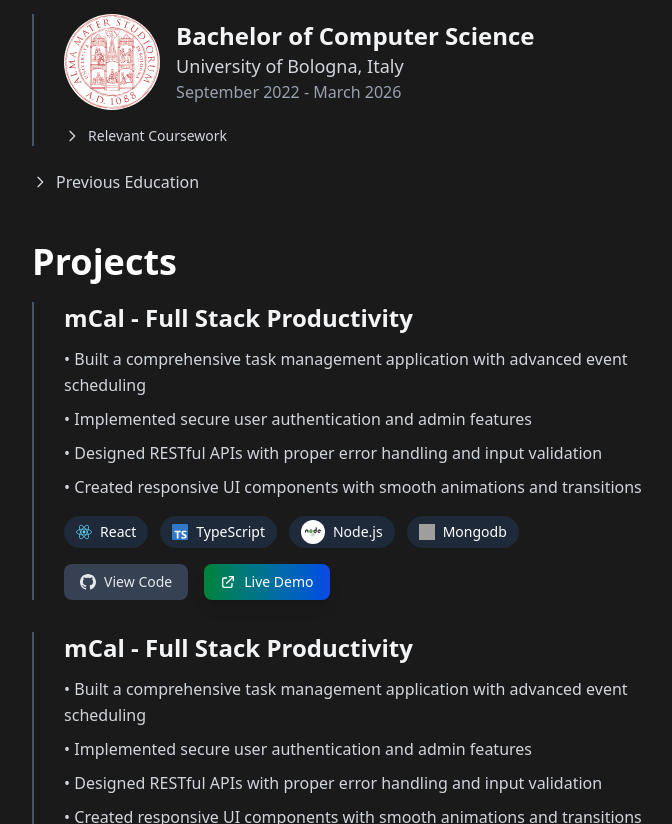
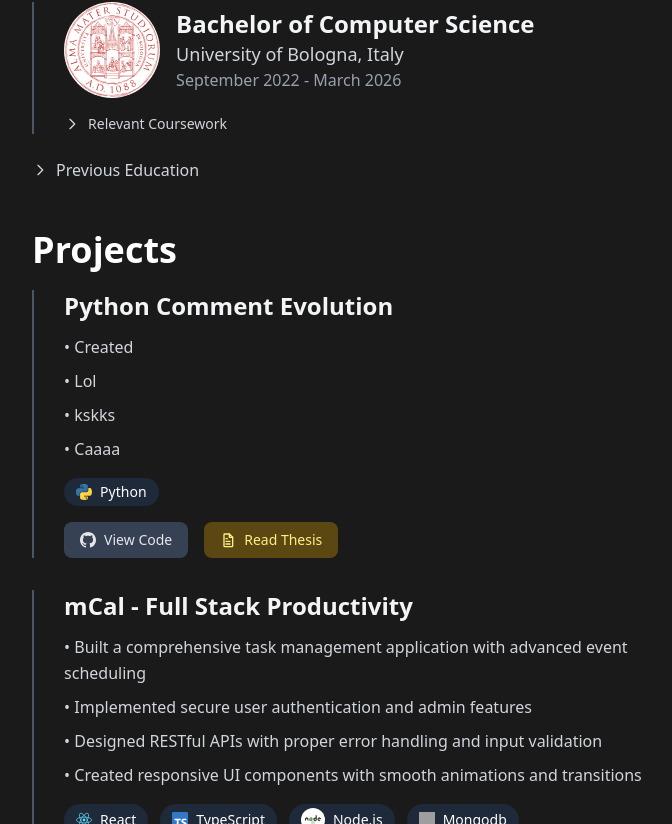
Before and after one commit to mikegaravani/portfolio-v2, a React (Vite) app: page / in a window 1280 px wide. Shown: the part 884-1708 px from the top of the page, without its empty margins (545-1217 px from the left). Built offline with nearby package versions, Linux system fonts and the light colour scheme; grey boxes are pictures that could not be loaded.

Commit message:
change stuff

```diff
--- a/src/components/ContentPane.tsx
+++ b/src/components/ContentPane.tsx
@@ -1,8 +1,5 @@
-import React, { useState } from "react";
-import JavaScriptIcon from "../assets/icons/javascript.svg";
+import React from "react";
 import TypeScriptIcon from "../assets/icons/typescript.svg";
-import CIcon from "../assets/icons/c.svg";
-import CppIcon from "../assets/icons/cpp.svg";
 import JavaIcon from "../assets/icons/java.svg";
 import PythonIcon from "../assets/icons/python.svg";
 import ReactIcon from "../assets/icons/react.svg";
@@ -11,146 +8,10 @@ import UniboIcon from "../assets/icons/unibo.svg";
 import Lilu2Icon from "../assets/icons/lilu2.png";
 import PvmIcon from "../assets/icons/pvm.png";
 import ConstructorIcon from "../assets/icons/constructor_knowledge_labs_logo.jpg";
-import MongodbIcon from "../assets/icons/mongodb.svg"; // Assuming you have a MongoDB icon
-
-interface Skill {
-  id: string;
-  name: string;
-  icon: string;
-  hoverColors: {
-    background: string;
-    border: string;
-    text: string;
-  };
-}
+import MongodbIcon from "../assets/icons/mongodb.svg";
+import ThesisPdf from "../assets/thesis.pdf";
 
 const ContentPane: React.FC = () => {
-  const [skills, setSkills] = useState<Skill[]>([
-    {
-      id: "javascript",
-      name: "JavaScript",
-      icon: JavaScriptIcon,
-      hoverColors: {
-        background: "hover:from-yellow-500/20 hover:to-yellow-600/20",
-        border: "hover:border-yellow-500/50",
-        text: "group-hover:text-yellow-300",
-      },
-    },
-    {
-      id: "typescript",
-      name: "TypeScript",
-      icon: TypeScriptIcon,
-      hoverColors: {
-        background: "hover:from-blue-500/20 hover:to-blue-600/20",
-        border: "hover:border-blue-500/50",
-        text: "group-hover:text-blue-300",
-      },
-    },
-    {
-      id: "c",
-      name: "C",
-      icon: CIcon,
-      hoverColors: {
-        background: "hover:from-blue-500/20 hover:to-blue-600/20",
-        border: "hover:border-blue-500/50",
-        text: "group-hover:text-blue-300",
-      },
-    },
-    {
-      id: "cpp",
-      name: "C++",
-      icon: CppIcon,
-      hoverColors: {
-        background: "hover:from-blue-500/20 hover:to-blue-600/20",
-        border: "hover:border-blue-500/50",
-        text: "group-hover:text-blue-300",
-      },
-    },
-    {
-      id: "python",
-      name: "Python",
-      icon: PythonIcon,
-      hoverColors: {
-        background: "hover:from-yellow-500/20 hover:to-yellow-600/20",
-        border: "hover:border-yellow-500/50",
-        text: "group-hover:text-yellow-300",
-      },
-    },
-    {
-      id: "java",
-      name: "Java",
-      icon: JavaIcon,
-      hoverColors: {
-        background: "hover:from-orange-500/20 hover:to-orange-600/20",
-        border: "hover:border-orange-500/50",
-        text: "group-hover:text-orange-300",
-      },
-    },
-    {
-      id: "react",
-      name: "React",
-      icon: ReactIcon,
-      hoverColors: {
-        background: "hover:from-cyan-500/20 hover:to-cyan-600/20",
-        border: "hover:border-cyan-500/50",
-        text: "group-hover:text-cyan-300",
-      },
-    },
-    {
-      id: "nodejs",
-      name: "Node.js",
-      icon: NodejsIcon,
-      hoverColors: {
-        background: "hover:from-green-500/20 hover:to-green-600/20",
-        border: "hover:border-green-500/50",
-        text: "group-hover:text-green-300",
-      },
-    },
-  ]);
-
-  const [draggedItem, setDraggedItem] = useState<string | null>(null);
-  const [dragOverItem, setDragOverItem] = useState<string | null>(null);
-
-  const handleDragStart = (e: React.DragEvent, skillId: string) => {
-    setDraggedItem(skillId);
-    e.dataTransfer.effectAllowed = "move";
-  };
-
-  const handleDragOver = (e: React.DragEvent, skillId: string) => {
-    e.preventDefault();
-    e.dataTransfer.dropEffect = "move";
-    setDragOverItem(skillId);
-  };
-
-  const handleDragLeave = () => {
-    setDragOverItem(null);
-  };
-
-  const handleDrop = (e: React.DragEvent, dropTargetId: string) => {
-    e.preventDefault();
-
-    if (!draggedItem || draggedItem === dropTargetId) {
-      setDraggedItem(null);
-      setDragOverItem(null);
-      return;
-    }
-
-    const draggedIndex = skills.findIndex((skill) => skill.id === draggedItem);
-    const targetIndex = skills.findIndex((skill) => skill.id === dropTargetId);
-
-    const newSkills = [...skills];
-    const [draggedSkill] = newSkills.splice(draggedIndex, 1);
-    newSkills.splice(targetIndex, 0, draggedSkill);
-
-    setSkills(newSkills);
-    setDraggedItem(null);
-    setDragOverItem(null);
-  };
-
-  const handleDragEnd = () => {
-    setDraggedItem(null);
-    setDragOverItem(null);
-  };
   return (
     <main className="lg:ml-[41%] w-full lg:w-3/5 lg:min-h-[90vh] min-w-[300px] mt-5 lg:mt-0 max-w-[1200px] mx-auto p-4 lg:p-12 lg:pt-4 lg:pr-[5%]">
       {/* ABOUT ME SECTION */}
@@ -168,55 +29,10 @@ const ContentPane: React.FC = () => {
           project, I analyzed how commenting practices in Python open-source
           projects have evolved by building a reproducible data pipeline.
         </p>
-        <p className="text-base text-gray-300 leading-relaxed">
+        {/* <p className="text-base text-gray-300 leading-relaxed">
           I value simplicity and being someone others can rely on.
-        </p>
+        </p> */}
       </section>
-
-      {/* SKILLS SECTION */}
-      {/* <section className="mb-12">
-        <h2 className="text-3xl lg:text-4xl font-semibold mb-8">Skills</h2>
-
-        <div className="grid grid-cols-2 sm:grid-cols-3 lg:grid-cols-4 gap-3">
-          {skills.map((skill) => (
-            <div
-              key={skill.id}
-              draggable
-              onDragStart={(e) => handleDragStart(e, skill.id)}
-              onDragOver={(e) => handleDragOver(e, skill.id)}
-              onDragLeave={handleDragLeave}
-              onDrop={(e) => handleDrop(e, skill.id)}
-              onDragEnd={handleDragEnd}
-              className={`group bg-gradient-to-br from-gray-800 to-gray-900 ${
-                skill.hoverColors.background
-              } border border-gray-700 ${
-                skill.hoverColors.border
-              } rounded-xl p-3 transition-all duration-300 hover:scale-105 cursor-grab active:cursor-grabbing select-none ${
-                draggedItem === skill.id ? "opacity-50 scale-95" : ""
-              } ${
-                dragOverItem === skill.id && draggedItem !== skill.id
-                  ? "ring-2 ring-blue-400 ring-opacity-50"
-                  : ""
-              }`}
-            >
-              <div className="flex flex-col items-center gap-2.5">
-                <img
-                  src={skill.icon}
-                  alt={skill.name}
-                  className={`w-8 h-8 pointer-events-none ${
-                    skill.id === "nodejs" ? "bg-white rounded-full p-1" : ""
-                  }`}
-                />
-                <span
-                  className={`text-xs font-semibold text-gray-200 ${skill.hoverColors.text} transition-colors duration-300`}
-                >
-                  {skill.name}
-                </span>
-              </div>
-            </div>
-          ))}
-        </div>
-      </section> */}
 
       {/* EXPERIENCE SECTION */}
       <section className="mt-12 mb-12">
@@ -249,12 +65,12 @@ const ContentPane: React.FC = () => {
             <div className="text-base text-gray-300 leading-relaxed mb-4 space-y-2">
               <p>
                 • Developed a Python pipeline to automatically analyze and
-                classify scientific papers and repositories
+                classify scientific papers
               </p>
               <p>
                 • Created an intelligent tool able to automatically setup and
                 process input data, successfully parsing and structuring
-                hundreds of repositories
+                hundreds of scientific code repositories
               </p>
               <p>
                 • Worked with Python AI-driven frameworks such as Langgraph and
@@ -418,54 +234,25 @@ const ContentPane: React.FC = () => {
           <li className="relative pl-8 before:content-[''] before:absolute before:left-0 before:top-0 before:bottom-0 before:w-0.5 before:bg-gray-600">
             <div className="mb-4">
               <h3 className="text-xl sm:text-2xl font-semibold text-gray-100 mb-3">
-                mCal - Full Stack Productivity
+                Python Comment Evolution
               </h3>
               <div className="text-base text-gray-300 leading-relaxed mb-4 space-y-2">
-                <p>
-                  • Built a comprehensive task management application with
-                  advanced event scheduling
-                </p>
-                <p>
-                  • Implemented secure user authentication and admin features
-                </p>
-                <p>
-                  • Designed RESTful APIs with proper error handling and input
-                  validation
-                </p>
-                <p>
-                  • Created responsive UI components with smooth animations and
-                  transitions
-                </p>
+                <p>• Created</p>
+                <p>• Lol</p>
+                <p>• kskks</p>
+                <p>• Caaaa</p>
               </div>
 
               <div className="flex flex-wrap gap-3 mb-4">
                 <div className="flex items-center gap-2 bg-gray-800 px-3 py-1 rounded-full text-sm">
-                  <img src={ReactIcon} alt="React" className="w-4 h-4" />
-                  React
-                </div>
-                <div className="flex items-center gap-2 bg-gray-800 px-3 py-1 rounded-full text-sm">
-                  <img
-                    src={TypeScriptIcon}
-                    alt="TypeScript"
-                    className="w-4 h-4"
-                  />
-                  TypeScript
-                </div>
-                <div className="flex items-center gap-2 bg-gray-800 px-3 py-1 rounded-full text-sm">
-                  <div className="bg-white rounded-full p-1 flex items-center justify-center">
-                    <img src={NodejsIcon} alt="Node.js" className="w-4 h-4" />
-                  </div>
-                  Node.js
-                </div>
-                <div className="flex items-center gap-2 bg-gray-800 px-3 py-1 rounded-full text-sm">
-                  <img src={MongodbIcon} alt="Mongodb" className="w-4 h-4" />
-                  Mongodb
+                  <img src={PythonIcon} alt="React" className="w-4 h-4" />
+                  Python
                 </div>
               </div>
 
               <div className="flex gap-4">
                 <a
-                  href="https://github.com/mikegaravani/mCal"
+                  href="https://github.com/mikegaravani/py-comment-evolution"
                   target="_blank"
                   rel="noopener noreferrer"
                   className="flex items-center gap-2 bg-gray-700 hover:bg-gray-600 hover:scale-105 px-4 py-2 rounded-lg text-sm text-gray-200 transition-all duration-300"
@@ -480,14 +267,13 @@ const ContentPane: React.FC = () => {
                   View Code
                 </a>
                 <a
-                  href="https://site242535.tw.cs.unibo.it/"
+                  href={ThesisPdf}
                   target="_blank"
                   rel="noopener noreferrer"
-                  className="group relative flex items-center gap-2 bg-gradient-to-r from-green-700 to-blue-700 hover:scale-105 px-4 py-2 rounded-lg text-sm text-white transition-all duration-300 shadow-lg overflow-hidden"
+                  className="flex items-center gap-2  bg-yellow-500/30 hover:bg-yellow-500/50  hover:scale-105 px-4 py-2 rounded-lg text-sm text-yellow-200 hover:text-yellow-100 transition-all duration-300"
                 >
-                  <div className="absolute inset-0 bg-gradient-to-r from-green-700 to-blue-700 opacity-0 group-hover:opacity-100 transition-opacity duration-300"></div>
                   <svg
-                    className="w-4 h-4 relative z-10"
+                    className="w-4 h-4"
                     fill="none"
                     stroke="currentColor"
                     viewBox="0 0 24 24"
@@ -496,10 +282,16 @@ const ContentPane: React.FC = () => {
                       strokeLinecap="round"
                       strokeLinejoin="round"
                       strokeWidth={2}
-                      d="M10 6H6a2 2 0 00-2 2v10a2 2 0 002 2h10a2 2 0 002-2v-4M14 4h6m0 0v6m0-6L10 14"
+                      d="M7 3h7l5 5v13a1 1 0 01-1 1H7a1 1 0 01-1-1V4a1 1 0 011-1z"
+                    />
+                    <path
+                      strokeLinecap="round"
+                      strokeLinejoin="round"
+                      strokeWidth={2}
+                      d="M14 3v5h5M9 14h6M9 18h6M9 10h2"
                     />
                   </svg>
-                  <span className="relative z-10">Live Demo</span>
+                  <span>Read Thesis</span>
                 </a>
               </div>
             </div>
```
Also changed, not shown: 1 other file (tests, documents, lock files or other folders).
